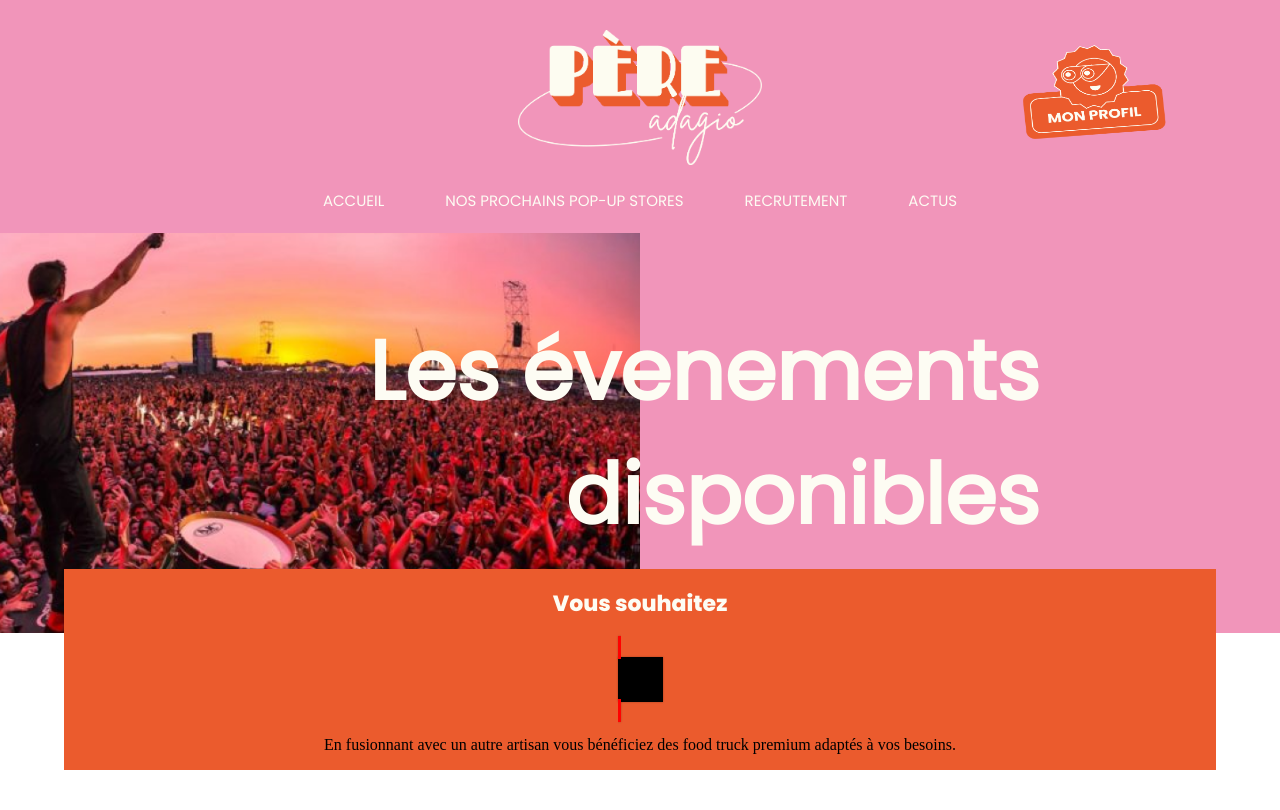
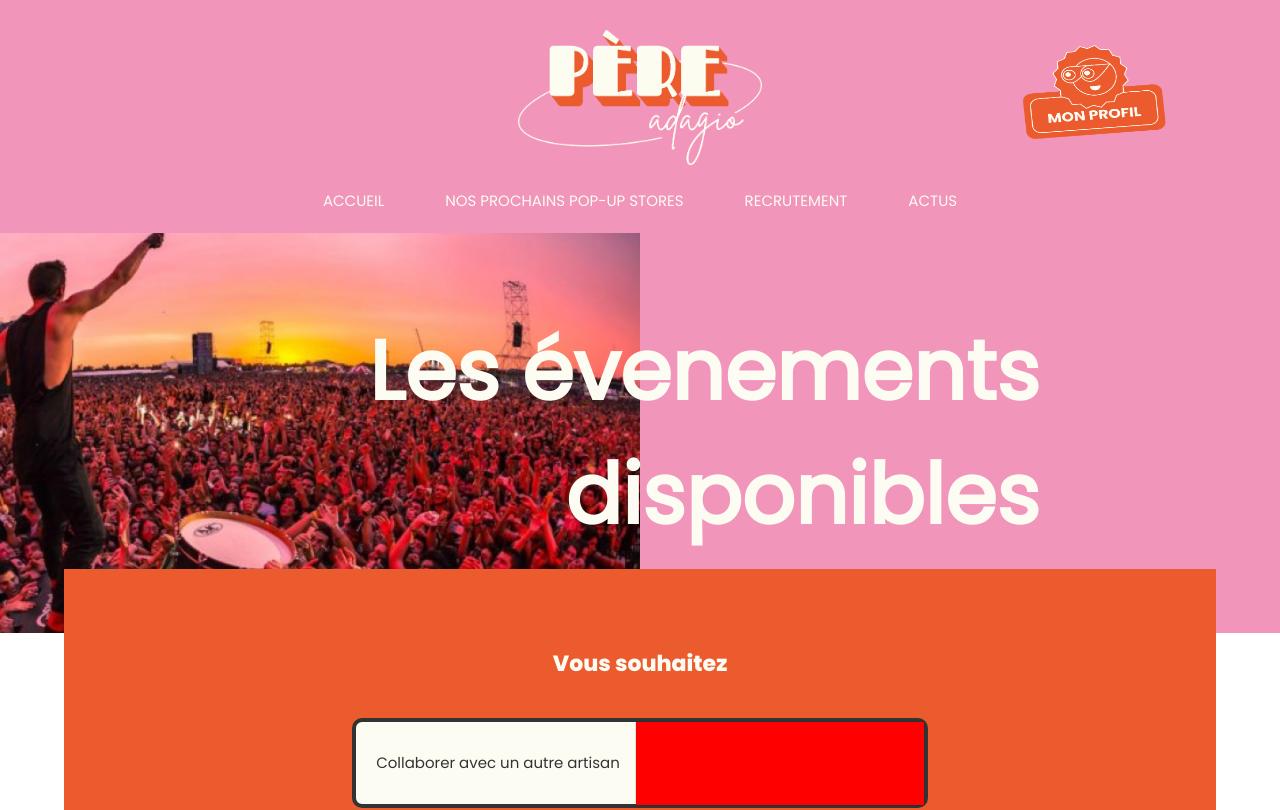
Before and after one commit to Bilel-Gh/dispo-pere-adagio, a Next.js app in the folder app-adagio/: page /event in a window 1280 px wide. Shown: the top 810 px of the page. Built offline with nearby package versions, Linux system fonts and the light colour scheme.

Commit message:
add switch button

```diff
--- a/app-adagio/components/globalComponents/header/burger.js
+++ b/app-adagio/components/globalComponents/header/burger.js
@@ -1,6 +1,6 @@
 import React, {useState, useEffect} from 'react'
 import styled from 'styled-components'
-
+import Link from 'next/link'
 
 
 const NavDesktop = styled.div`
@@ -27,12 +27,16 @@ const NavDesktop = styled.div`
             align-items: center;
             justify-content: center;
             li{
+                a{
                     font-family: 'Poppins-Regular';
                     font-size: 15px;
                     line-height: 32px;
                     color: #FDFCF3;
                     text-transform: uppercase;
                     cursor: pointer;
+                    text-decoration: none;
+                }
+
             }
 
         }
@@ -43,7 +47,7 @@ const NavDesktop = styled.div`
         display: flex;
         flex-direction: row;
         align-items: center;
-        ul li{
+        ul li a{
             color: #333333;
         }
     }
@@ -436,10 +440,26 @@ const Burger = ({isOpen, setIsOpen}) => {
                     }
                 </figure>
                 <ul>
-                    <li onClick={() => scrollToSection('#')}>Accueil</li>
-                    <li onClick={() => scrollToSection('#')}>Nos prochains pop-up stores</li>
-                    <li onClick={() => scrollToSection('#')}>Recrutement</li>
-                    <li onClick={() => scrollToSection('#')}>Actus</li>
+                    <li>
+                        <Link href="/">
+                            <a>Accueil</a>
+                        </Link>
+                    </li>
+                    <li>
+                        <Link href="/event">
+                            <a>Nos prochains pop-up stores</a>
+                        </Link>
+                    </li>
+                    <li>
+                        <Link href="/event">
+                            <a>Recrutement</a>
+                        </Link>
+                    </li>
+                    <li>
+                        <Link href="/event">
+                            <a>Actus</a>
+                        </Link>
+                    </li>
                 </ul>
                 </nav>
             </NavDesktop>
--- a/app-adagio/components/globalComponents/switch.js
+++ b/app-adagio/components/globalComponents/switch.js
@@ -3,36 +3,41 @@ import styled from 'styled-components'
 import Button from '@/components/globalComponents/button'
 
 const MySwitch = styled.label`
+display: flex;
   cursor: pointer;
-  width: 100px;
-  height: 50px;
-  background: #fff;
-  border: solid red;
-  transition: background-color 0.2s;
+  cursor: pointer;
+  width: 576px ;
+  height: 90px;
+  background: #FDFCF3;
+  border: 4px solid #333333;
+  border-radius: 10px;
+  position: relative;
+  transition: background-color 0.4s;
   .react-switch-checkbox {
     height: 0;
     width: 0;
     position: absolute;
     visibility: hidden;
   }
-  &, .react-switch-button {
+  .react-switch-button { // notselected
+    position: absolute;
     z-index: 1;
-    top: 2px;
-    left: 2px;
-    width: 45px;
-    height: 45px;
-    transition: 0.2s;
-    background: #000;
+    width: calc(576px / 2);
+    height: 83px;
+    // transition: 0.2s;
+    /* background: #ff000078; */
+    background: red;
     box-shadow: 0 0 2px 0 rgba(10, 10, 10, 0.29);
+    // border: solid red;
   }
   .react-switch-checkbox:checked + .react-switch-button {
-  left: calc(100% - 2px);
+    left: 100%;
     transform: translateX(-100%);
   }
 
-.react-switch-checkbox:active + .react-switch-button {
-  width: 60px;
-}
+  // .react-switch-checkbox:active + .react-switch-button {
+  //   width: 60px;
+  // }
 
   .react-switch-labels {
     display: relative;
@@ -43,11 +48,15 @@ const MySwitch = styled.label`
 
   .react-switch-labels span {
     position: absolute;
+    color: #333333;
+    font-size: 15px;
     display: flex;
     align-items: center;
     justify-content: center;
     width: 50%;
     height: 100%;
+    font-family: 'Poppins-Regular';
+
   }
   .react-switch-labels span:first-child {
     left: 0;
@@ -56,12 +65,16 @@ const MySwitch = styled.label`
     right: 0;
   }
 
+
+
 `
 
 export default function Switch(props) {
   const {
-    onColor, handleToggle,isOn
+    onColor, handleToggle,isOn, valOne, valTwo
   } = props
+
+  console.log('handleToggle', isOn)
 
   return (
     <section className='section-switch'>
@@ -74,8 +87,8 @@ export default function Switch(props) {
       />
       <div className="react-switch-button" />
       <div className="react-switch-labels">
-        <span>PT</span>
-        <span>EN</span>
+        <span>{valOne}</span>
+        <span>{valTwo}</span>
       </div>
     </MySwitch>
 
--- a/app-adagio/components/home.js
+++ b/app-adagio/components/home.js
@@ -3,7 +3,6 @@ import styled from 'styled-components'
 import Card from '@/components/globalComponents/cardInfoTemplate'
 
 const Main = styled.article`
-    border: solid red;
     background-color: #EB5B2D;
     background-image: url(/img/bgCook.webp);
     background-size: 50% 130%;
@@ -14,7 +13,6 @@ const Main = styled.article`
     align-items: center;
     padding-left: 10%;
     .title-container{
-        border : solid red 1px;
         background-image: url('/img/sublime.svg');
         background-size: 380px 108px;
         background-repeat: no-repeat;
--- a/app-adagio/pages/event.js
+++ b/app-adagio/pages/event.js
@@ -42,10 +42,19 @@ const Wish = styled.article`
   align-items: center;
   justify-content: center;
   margin: -5% 5%;
+  gap: 5%;
+  height: 400px;
   .titleW{
     font-family: 'Poppins-ExtraBold';
     color: #FDFCF3;
     font-size: 22px
+  }
+  .description{
+    align-items: center;
+    text-align: center;
+    color: #FDFCF3;
+    font-family: 'Poppins-Regular';
+    width: 50%;
 
   }
 `
@@ -55,7 +64,7 @@ export default function Event(props) {
     title, btn,info, text
   } = props
 
-  const [value, setValue] = React.useState(false);
+  const [value, setValue] = React.useState(true);
 
   return (
     <section className='section-event'>
@@ -71,11 +80,13 @@ export default function Event(props) {
         <Wish>
           <h2 className='titleW'>Vous souhaitez</h2>
           <Switch
-            onColor="#fff"
+            onColor="#FDFCF3"
             isOn={value}
+            valOne='Collaborer avec un autre artisan'
+            valTwo='Je veux être seul'
             handleToggle={() => setValue(!value)}
           />
-          <p>En fusionnant avec un autre artisan vous bénéficiez des food truck premium adaptés à vos besoins.</p>
+          <p className='description'>En fusionnant avec un autre artisan vous bénéficiez des food truck premium adaptés à vos besoins.</p>
 
         </Wish>
       </section>
```
Lines whose indentation alone changed are shown as unchanged.
